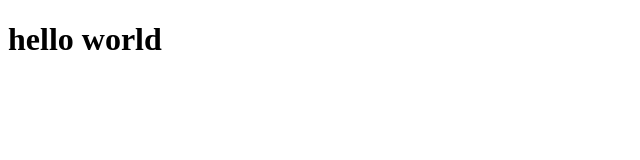
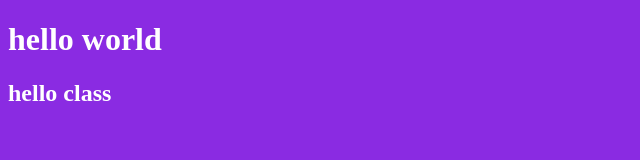
Before and after one commit to Yozoycalo/carlos, a plain HTML site: page index.html in a window 1280 px wide. Shown: the whole page, without its empty margins (0-640 px from the left). Drawn offline with Linux system fonts and the light colour scheme.

Commit message:
actualizacion del primero retoma de git

```diff
--- a/index.html
+++ b/index.html
@@ -5,8 +5,10 @@
     <meta http-equiv="X-UA-Compatible" content="IE=edge">
     <meta name="viewport" content="width=device-width, initial-scale=1.0">
     <title>Document</title>
+    <link rel="stylesheet" href="styles.css">
 </head>
 <body>
     <h1>hello world</h1>
+    <h2>hello class</h2>
 </body>
 </html>
--- /dev/null
+++ b/styles.css
@@ -0,0 +1,4 @@
+body{
+    background-color: blueviolet;
+    color: white;
+}
```
